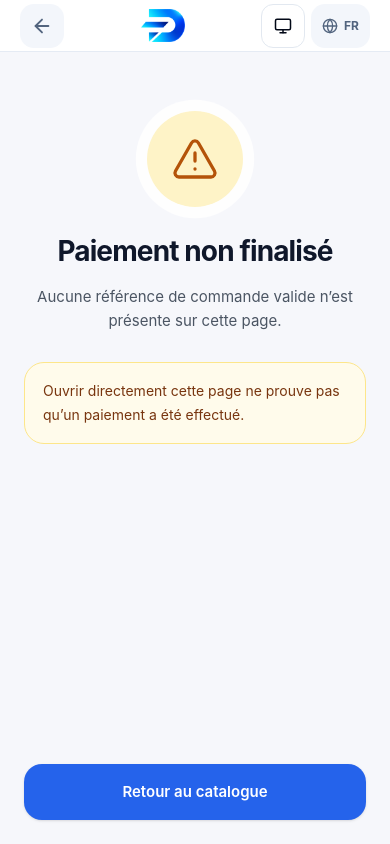
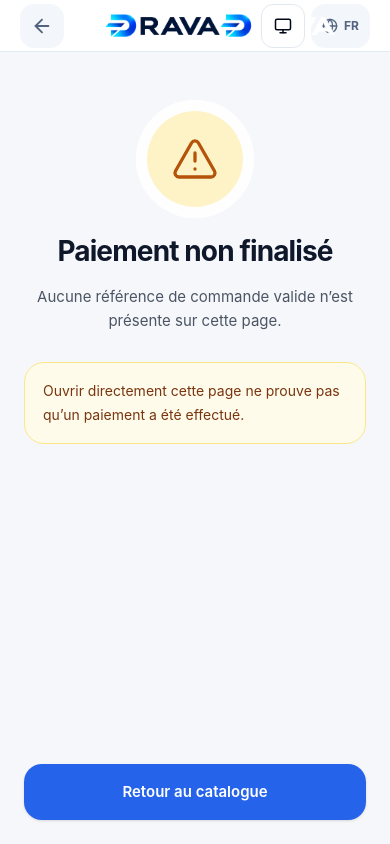
Before and after one commit to PayOol/DRAVACARD, a Next.js app: page /payment-failure in a window 390 px wide. Built offline with nearby package versions, Linux system fonts and the light colour scheme; no server answers.

Commit message:
feat: adjust header logo size to match footer and add wordmark to mobile headers

```diff
--- a/src/app/globals.css
+++ b/src/app/globals.css
@@ -87,12 +87,14 @@
 .theme-toggle:focus-within { outline: 2px solid #60a5fa; outline-offset: 3px; }
 .theme-toggle select { position: absolute; inset: 0; width: 100%; height: 100%; opacity: 0; cursor: pointer; }
 .theme-toggle option { background: hsl(var(--card)); color: hsl(var(--foreground)); }
-.desktop-brand-logo { max-height: 48px; width: auto; object-fit: contain; }
-.app-desktop-header .desktop-brand-logo { max-height: 48px; width: auto; object-fit: contain; }
+.desktop-brand-logo { max-height: 40px; width: auto; object-fit: contain; }
+.app-desktop-header .desktop-brand-logo { max-height: 40px; width: auto; object-fit: contain; }
 
 @media screen {
   .dark .app-home-header .drava-logo,
   .dark .app-page-header .drava-logo,
+  .dark .app-home-header .drava-wordmark,
+  .dark .app-page-header .drava-wordmark,
   .dark .desktop-brand-logo {
     background-color: transparent;
   }
--- a/src/components/catalog/MobileCatalog.tsx
+++ b/src/components/catalog/MobileCatalog.tsx
@@ -261,7 +261,7 @@ export default function MobileCatalog({
                 <ArrowLeft size={22} aria-hidden="true" />
               </button>
             ) : (
-              <DravaLogo />
+              <DravaLogo variant="wordmark" />
             )}
             {detail && (
               <span className="app-header-title">
--- a/src/components/layout/DravaLogo.tsx
+++ b/src/components/layout/DravaLogo.tsx
@@ -2,9 +2,36 @@ import { withBasePath } from "@/lib/base-path";
 
 export default function DravaLogo({
   decorative = false,
-}: { decorative?: boolean }) {
+  variant = "icon",
+  className,
+}: {
+  decorative?: boolean;
+  variant?: "icon" | "wordmark";
+  className?: string;
+}) {
+  if (variant === "wordmark") {
+    return (
+      <span className={`drava-wordmark ${className ?? ""}`.trim()}>
+        <img
+          className="drava-wordmark-image dark:hidden"
+          src={withBasePath("/images/drava-wordmark.svg")}
+          alt={decorative ? "" : "DRAVA"}
+          width={607}
+          height={127}
+        />
+        <img
+          className="drava-wordmark-image hidden dark:block"
+          src={withBasePath("/images/drava-wordmark-dark.svg")}
+          alt={decorative ? "" : "DRAVA"}
+          width={607}
+          height={127}
+        />
+      </span>
+    );
+  }
+
   return (
-    <span className="drava-logo">
+    <span className={`drava-logo ${className ?? ""}`.trim()}>
       <img
         className="drava-logo-image"
         src={withBasePath("/images/drava-logo-transparent.svg")}
--- a/src/components/layout/Header.tsx
+++ b/src/components/layout/Header.tsx
@@ -17,12 +17,12 @@ const Header = () => {
           <img
             src={withBasePath("/images/drava-wordmark.svg")}
             alt="DRAVA Logo"
-            className="desktop-brand-logo dark:hidden h-12 w-auto"
+            className="desktop-brand-logo dark:hidden h-10 w-auto"
           />
           <img
             src={withBasePath("/images/drava-wordmark-dark.svg")}
             alt="DRAVA Logo"
-            className="desktop-brand-logo hidden dark:block h-12 w-auto"
+            className="desktop-brand-logo hidden dark:block h-10 w-auto"
           />
         </Link>
 
--- a/src/components/layout/MainLayout.tsx
+++ b/src/components/layout/MainLayout.tsx
@@ -36,7 +36,7 @@ export default function MainLayout({
           >
             <ArrowLeft aria-hidden="true" size={22} />
           </Link>
-          <DravaLogo />
+          <DravaLogo variant="wordmark" />
           <div className="app-header-actions flex shrink-0 items-center gap-2">
             <ThemeToggle />
             <button
--- a/src/components/layout/mobile-layout.css
+++ b/src/components/layout/mobile-layout.css
@@ -154,8 +154,29 @@
     object-fit: contain;
   }
 
+  .drava-wordmark {
+    position: relative;
+    display: flex;
+    align-items: center;
+    height: 28px;
+    width: auto;
+    aspect-ratio: 607 / 127;
+    flex-shrink: 0;
+  }
+
+  .drava-wordmark-image {
+    display: block;
+    height: 100%;
+    width: auto;
+    object-fit: contain;
+  }
+
   .app-page-header .drava-logo {
     width: 44px;
+  }
+
+  .app-page-header .drava-wordmark {
+    height: 24px;
   }
 
   .app-header-title {
@@ -830,6 +851,14 @@
     gap: 8px;
   }
 
+  .drava-wordmark {
+    height: 24px;
+  }
+
+  .app-page-header .drava-wordmark {
+    height: 20px;
+  }
+
   .app-purchase-bar {
     gap: 12px;
   }
```
